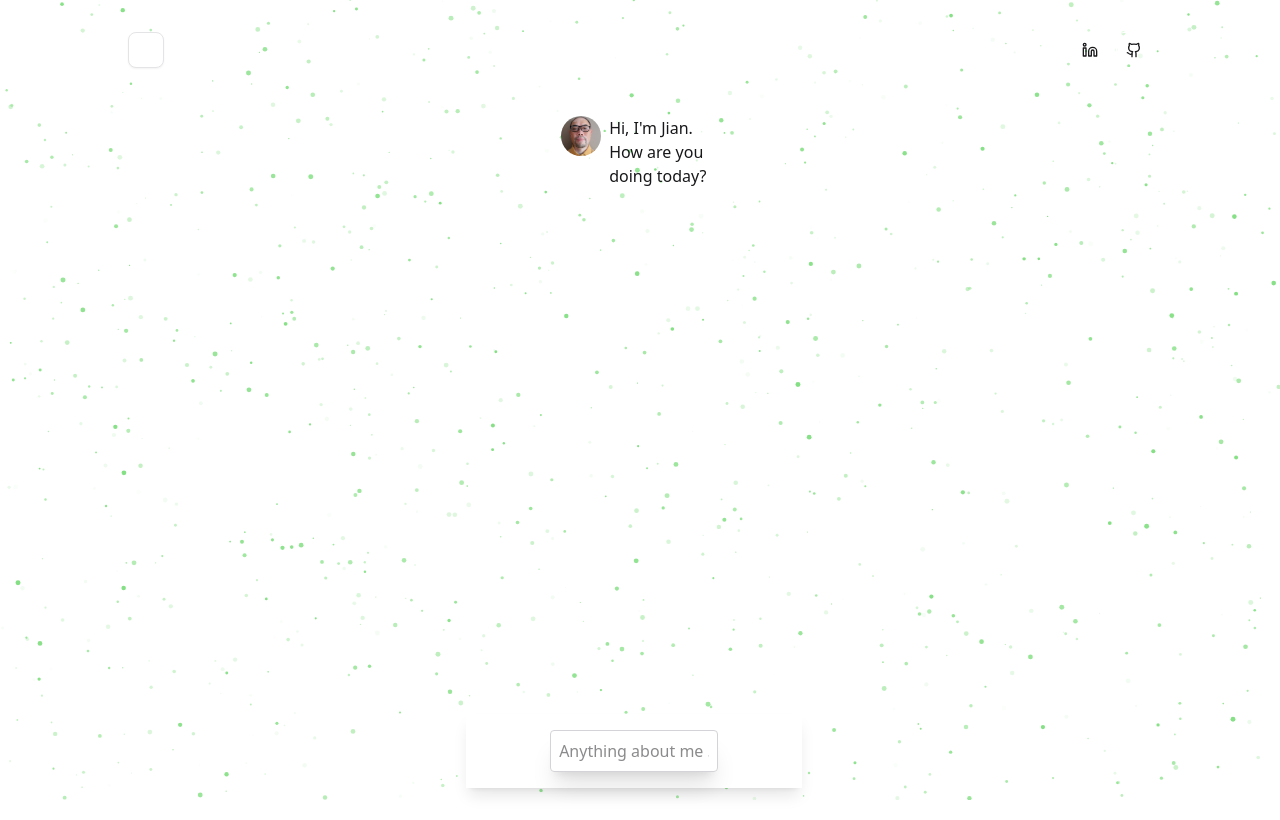
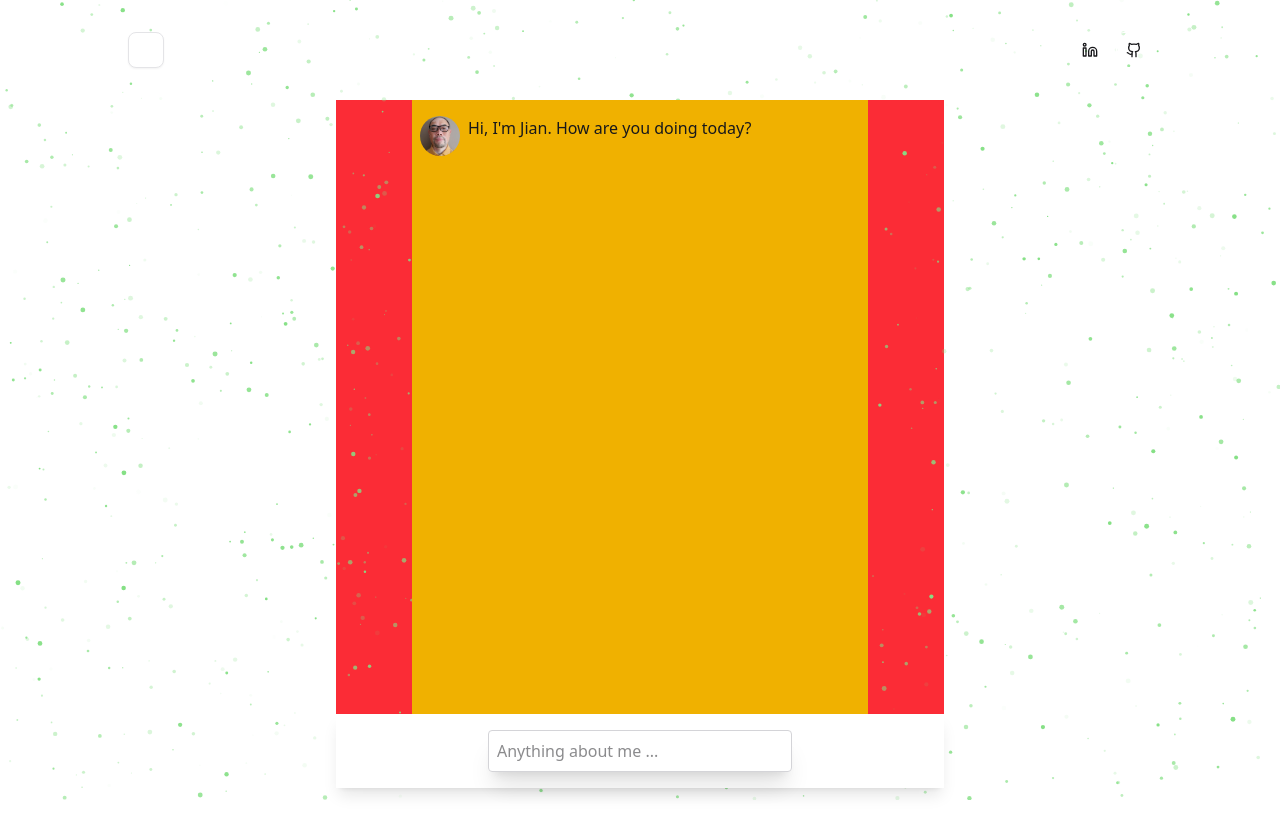
Before and after one commit to alancj731/askme, a Next.js app: page / in a window 1280 px wide. Built offline with nearby package versions, Linux system fonts and the light colour scheme.

Commit message:
debug layout

```diff
--- a/src/components/chatbox.tsx
+++ b/src/components/chatbox.tsx
@@ -61,12 +61,12 @@ export default function ChatBox() {
   }, [messages]);
 
   return (
-    <div className="flex flex-col h-[calc(90vh-2rem)] w-fullscrollbar-hide">
+    <div className="flex flex-col h-[calc(90vh-2rem)] md:w-1/2 scrollbar-hide bg-red-500">
       <div
         ref={messagesContainerRef}
-        className="z-15 flex-1 overflow-y-auto max-h-[calc(90vh-4rem)]"
+        className="z-15 flex-1 overflow-y-auto max-h-[calc(90vh-4rem)] scrollbar-hide md:w-3/4 bg-yellow-500 md:mx-auto scrollbar-none"
       >
-        <div className="md:w-1/2 mx-auto">
+        <div className="mx-auto">
           <div className="flex flex-col space-y-2">
             {messages.map((m, index) => (
               <div
@@ -95,7 +95,7 @@ export default function ChatBox() {
         </div>
       </div>
 
-      <div className="sticky bottom-0 z-10 bg-background pt-4 pb-4 shadow-lg md:mr-3">
+      <div className="sticky bottom-0 z-10 bg-background pt-4 pb-4 shadow-lg">
         <form onSubmit={myHandleSubmit} className="flex justify-center">
           <input
             className="z-20 p-2 w-full rounded border border-zinc-300 shadow-xl md:w-1/2 dark:border-zinc-800 dark:bg-zinc-900"
```
